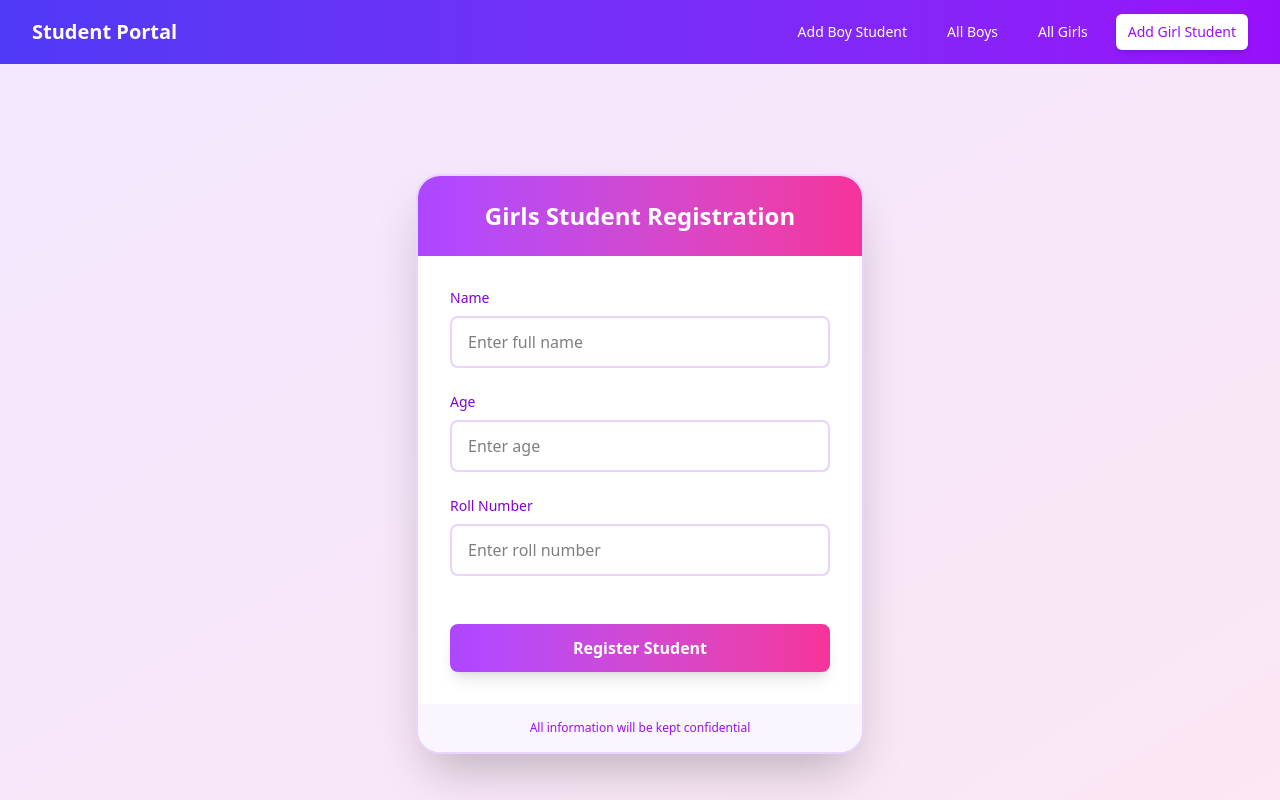
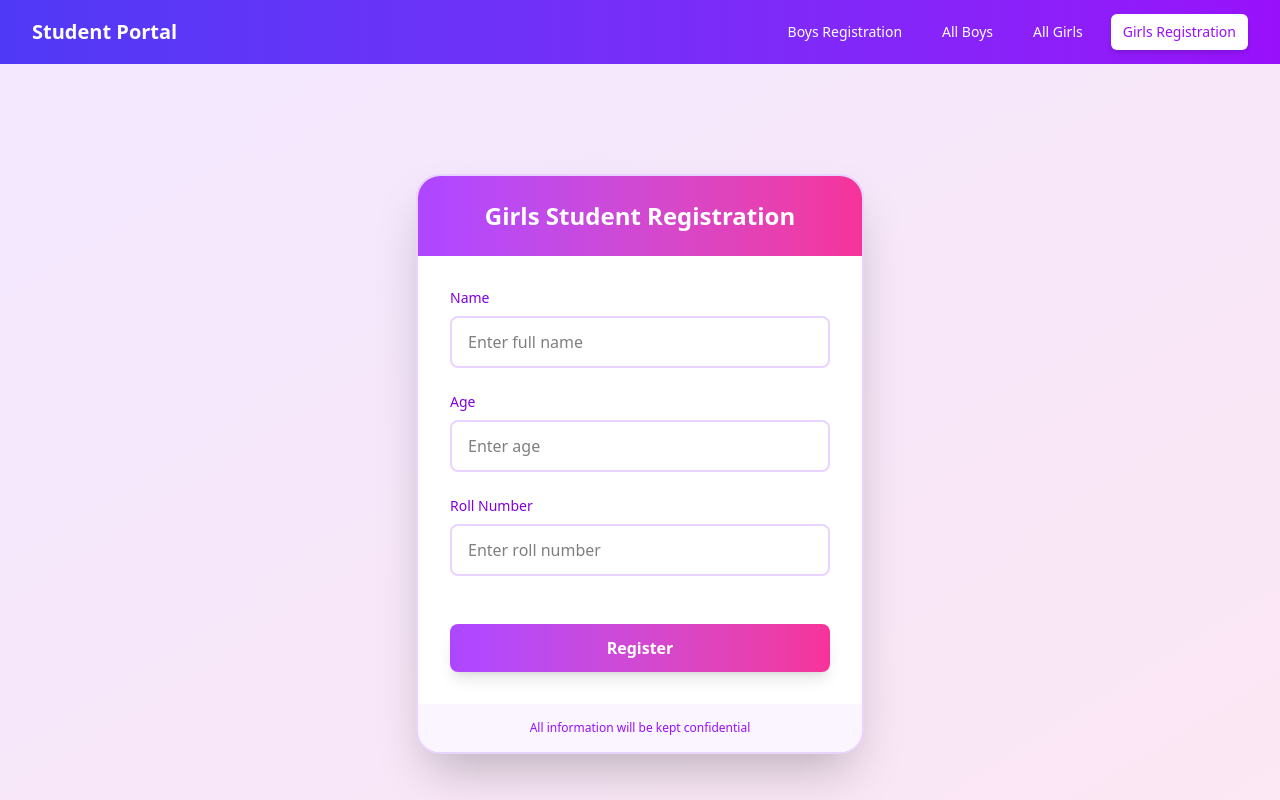
Before and after one commit to chaitu999projects/NextJS-Day-3, a Next.js app: page /addstudents/addgirls in a window 1280 px wide. Shown: the top 800 px of the page. Built offline with nearby package versions, Linux system fonts and the light colour scheme.

Commit message:
Project is done I need to improve I'll do it later

```diff
--- a/src/app/Components/Navbar/Navbar.jsx
+++ b/src/app/Components/Navbar/Navbar.jsx
@@ -25,7 +25,7 @@ const Navbar = () => {
                     : 'text-white hover:bg-indigo-500 hover:bg-opacity-75'
                 }`}
               >
-                Add Boy Student
+                Boys Registration
               </Link>
 
               <Link
@@ -58,7 +58,7 @@ const Navbar = () => {
                     : 'text-white hover:bg-purple-500 hover:bg-opacity-75'
                 }`}
               >
-                Add Girl Student
+                Girls Registration
               </Link>
             </div>
           </div>
@@ -85,7 +85,7 @@ const Navbar = () => {
                 : 'text-white hover:bg-indigo-500 hover:bg-opacity-75'
             }`}
           >
-            Add Boy Student
+            Boys Registration
           </Link>
 
           <Link
@@ -96,7 +96,7 @@ const Navbar = () => {
                 : 'text-white hover:bg-purple-500 hover:bg-opacity-75'
             }`}
           >
-            Add Girl Student
+            Girls Registration
           </Link>
         </div>
       </div>
--- a/src/app/addstudents/addboys/page.jsx
+++ b/src/app/addstudents/addboys/page.jsx
@@ -172,10 +172,8 @@ const AddBoys = () => {
                                     </>
                                 ) : (
                                     <>
-                                        <svg className="w-5 h-5 mr-2" fill="none" stroke="currentColor" viewBox="0 0 24 24">
-                                            <path strokeLinecap="round" strokeLinejoin="round" strokeWidth="2" d="M12 6v6m0 0v6m0-6h6m-6 0H6"></path>
-                                        </svg>
-                                        Add Student
+
+                                        Register
                                     </>
                                 )}
                             </button>
--- a/src/app/addstudents/addgirls/page.jsx
+++ b/src/app/addstudents/addgirls/page.jsx
@@ -117,7 +117,7 @@ const GirlsForm = () => {
             type="submit"
             className="w-full mt-6 bg-gradient-to-r from-purple-500 to-pink-500 text-white py-3 px-4 rounded-lg font-bold hover:from-purple-600 hover:to-pink-600 transition-all shadow-lg hover:shadow-xl active:scale-95 transform"
           >
-            Register Student
+            Register
           </button>
         </div>
 
--- a/src/app/allstudents/boys/page.jsx
+++ b/src/app/allstudents/boys/page.jsx
@@ -22,11 +22,6 @@ const BoysPage = () => {
     studentHandler();
   }, []);
 
-  const filteredStudents = students.filter(student =>
-    student.name.toLowerCase().includes(searchTerm.toLowerCase()) ||
-    student.rollNumber.toLowerCase().includes(searchTerm.toLowerCase())
-  );
-
   if (loading) {
     return (
       <div className="min-h-screen bg-gradient-to-br from-blue-50 to-indigo-100 flex items-center justify-center">
@@ -47,24 +42,22 @@ const BoysPage = () => {
         </div>
 
         <div className="bg-white rounded-xl shadow-lg overflow-hidden mb-8">
-          <div className="p-6 border-b border-gray-200 flex flex-col md:flex-row md:items-center justify-between">
-            <div className="mb-4 md:mb-0">
+          <div className="p-6 border-b border-gray-200">
+            <div className="mb-4">
               <h2 className="text-xl font-semibold text-gray-800">Student List</h2>
-              <p className="text-gray-600">{filteredStudents.length} students found</p>
+              <p className="text-gray-600">{students.length} students found</p>
             </div>
-
-
           </div>
 
-          {filteredStudents.length === 0 ? (
+          {students.length === 0 ? (
             <div className="p-12 text-center">
               <div className="text-gray-400 mb-4">
                 <svg xmlns="http://www.w3.org/2000/svg" className="h-16 w-16 mx-auto" fill="none" viewBox="0 0 24 24" stroke="currentColor">
                   <path strokeLinecap="round" strokeLinejoin="round" strokeWidth={2} d="M9.172 16.172a4 4 0 015.656 0M9 10h.01M15 10h.01M21 12a9 9 0 11-18 0 9 9 0 0118 0z" />
                 </svg>
               </div>
-              <h3 className="text-xl font-medium text-gray-700 mb-2">No students found</h3>
-              <p className="text-gray-500">Try adjusting your search or add new students.</p>
+              <h3 className="text-xl font-medium text-gray-700 mb-2">No students available</h3>
+              <p className="text-gray-500">Add new students to get started.</p>
             </div>
           ) : (
             <div className="overflow-x-auto">
@@ -77,7 +70,7 @@ const BoysPage = () => {
                   </tr>
                 </thead>
                 <tbody className="bg-white divide-y divide-gray-200">
-                  {filteredStudents.map((item, i) => (
+                  {students.map((item, i) => (
                     <tr key={i} className={i % 2 === 0 ? 'bg-white' : 'bg-gray-50'}>
                       <td className="px-6 py-4 whitespace-nowrap">
                         <div className="flex items-center">
```
